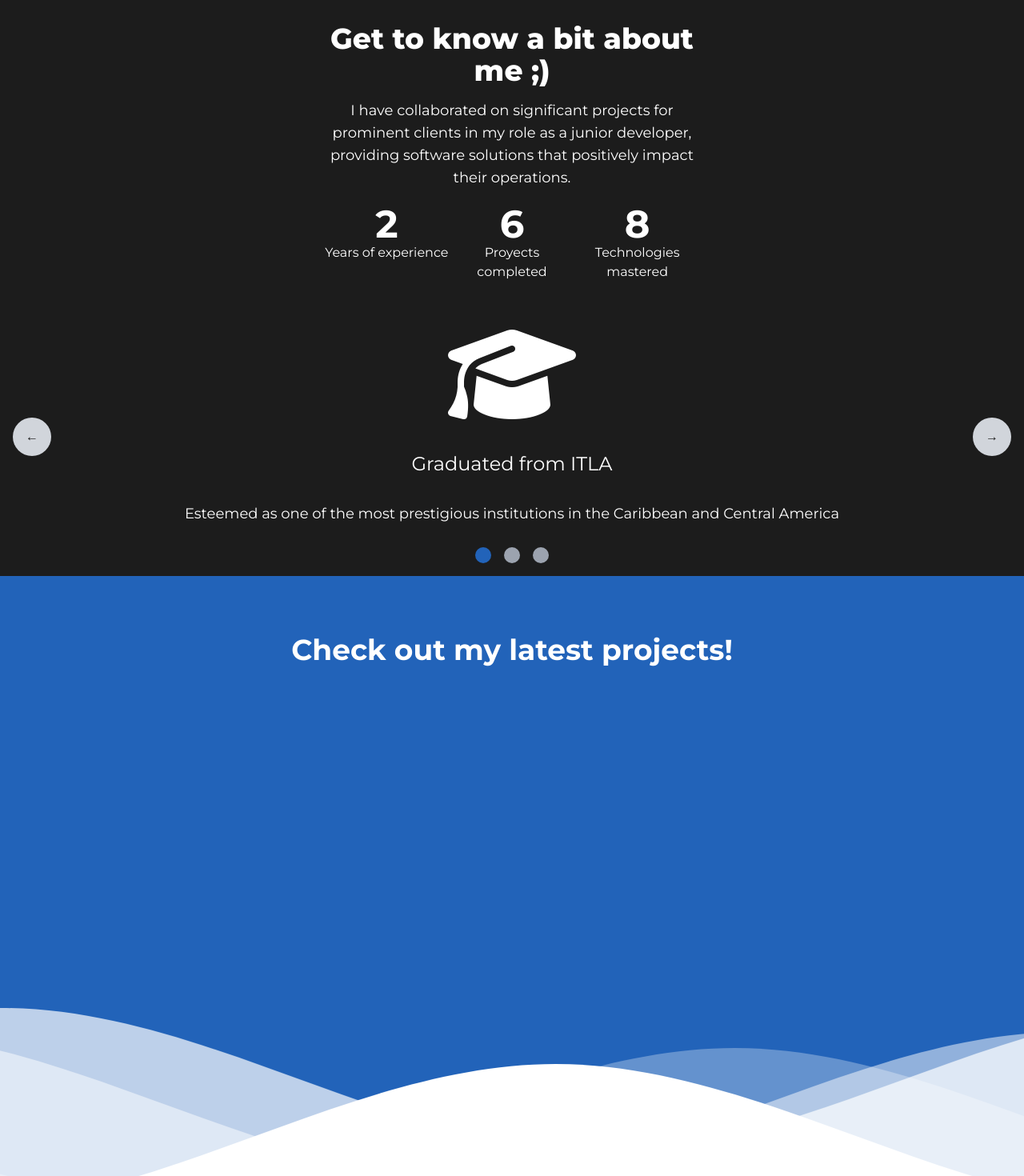
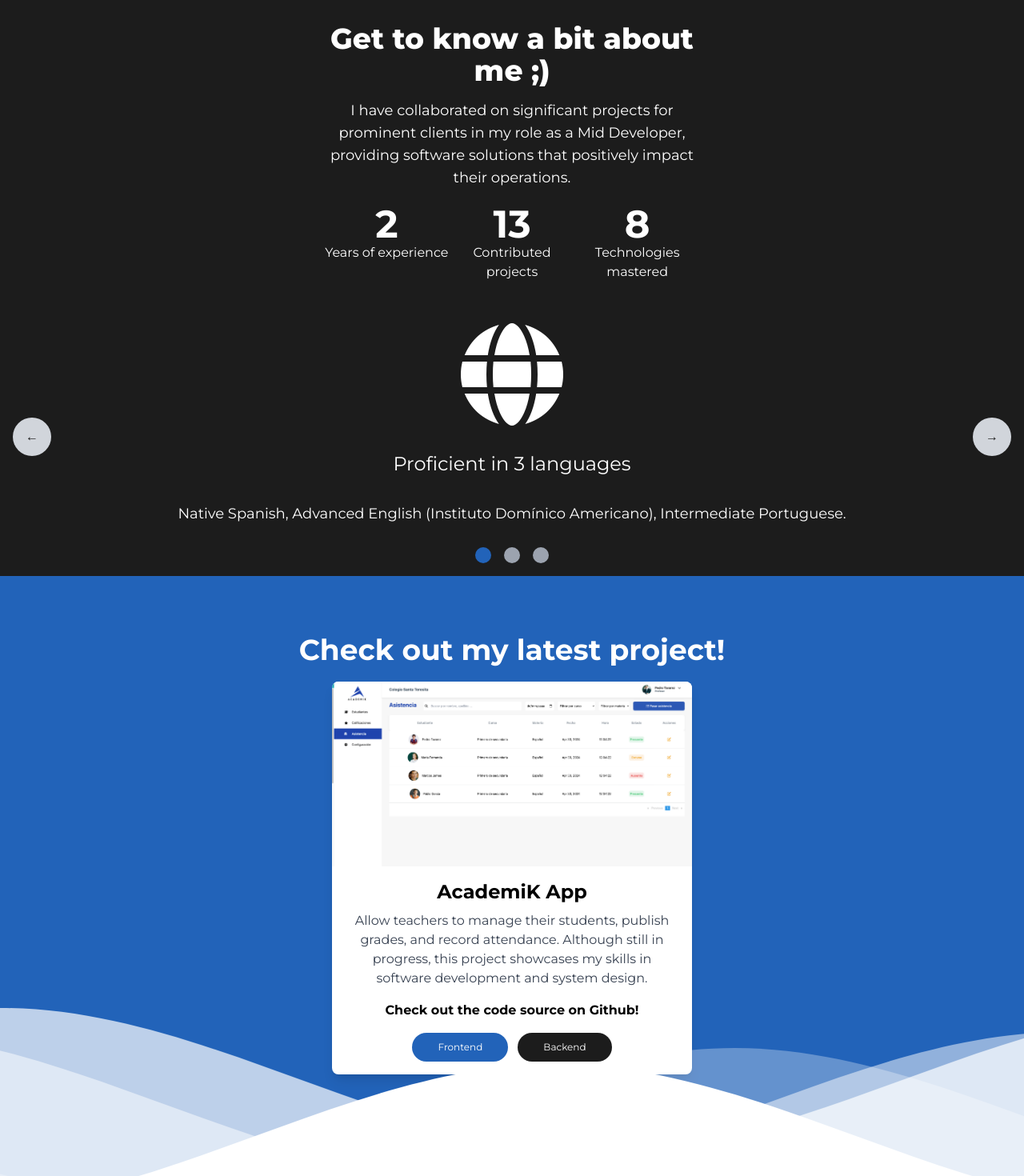
Before and after one commit to nasserissat/web-portafolio, an Angular app: page /home in a window 1280 px wide. Shown: the part 880-2350 px from the top of the page at 80% size. Built offline with nearby package versions, Linux system fonts and the light colour scheme.

Commit message:
project slider added

```diff
--- a/src/app/pages/main.page.ts
+++ b/src/app/pages/main.page.ts
@@ -35,7 +35,7 @@ import { ToastrService } from 'ngx-toastr';
         <div class="grid cols-span-12 items-center text-center p-5 lg:mx-[385px]">
             <h1 class="title font-bold text-xl lg:text-4xl py-4">Get to know a bit about me ;)</h1>
             <p class="md:text-lg text-center">
-            I have collaborated on significant projects for prominent clients in my role as a junior developer, providing software solutions that positively impact their operations.
+            I have collaborated on significant projects for prominent clients in my role as a Mid Developer, providing software solutions that positively impact their operations.
             </p>
         </div>
         <div class="grid grid-cols-3 items-center text-center p-5 py-0 lg:mx-[385px]">
@@ -49,7 +49,7 @@ import { ToastrService } from 'ngx-toastr';
         </div>
         <div class="grid grid-cols-3 text-center p-5 pt-0 pb-0 lg:pb-5 lg:mx-[385px]">
             <h3>Years of experience</h3>
-            <h3>Proyects completed</h3>
+            <h3>Contributed projects</h3>
             <h3>Technologies mastered</h3>
         </div>
         <app-carousel
@@ -65,19 +65,21 @@ import { ToastrService } from 'ngx-toastr';
         </app-carousel>
     </section>
     <section id="portafolio" class="wave-flex flex flex-col relative w-screen h-screen bg-primary pt-[9vh]">
-        <h1 class="sub-title text-secondary">Check out my latest projects!</h1>
-        <div class="flex-1 w-screen overflow-x-auto p-5 space-x-4  md:min-w-1/2 xl:min-w-1/3">
-  <div *ngFor="let project of projects" class="min-w-full max-h-full">
-    <div class="bg-white shadow-lg rounded-lg">
-      <img [src]="project.img" alt="{{ project.title }}" class="rounded-t-lg w-full object-cover" style="height: 200px;">
+        <h1 class="sub-title text-secondary">Check out my latest project!</h1>
+        <div class="flex-1 p-5 ">
+            <div  *ngFor="let project of projects" class="flex flex-col items-center justify-center bg-white shadow-lg rounded-lg md:w-[450px]">
+            <img [src]="project.img" alt="{{ project.title }}" class="rounded-t-lg object-contain max-h-64">
             <div class="p-4">
                 <h2 class="text-2xl font-bold mb-2">{{ project.title }}</h2>
                 <p class="text-gray-700 min-h-24">{{ project.description }}</p>
             </div>
+            <b>Check out the code source on Github!</b>
+            <div class="flex w-full items-center p-4 justify-center space-x-3 ">
+                <a href="https://github.com/nasserissat/AcademiK-Frontend" target="_blank" class="button-small bg-primary text-white hover:scale-105 duration-200 ease-in cursor-pointer hover:opacity-90 shine-effect">Frontend</a>
+                <a href="https://github.com/nasserissat/AcademiK" target="_blank" class="button-small bg-tertiary text-white hover:scale-105 duration-200 ease-in cursor-pointer hover:bg-gray-700 shine-effect">Backend</a>
             </div>
             </div>
         </div>
-
         <svg class="waves" xmlns="http://www.w3.org/2000/svg" xmlns:xlink="http://www.w3.org/1999/xlink" viewBox="0 24 150 28" preserveAspectRatio="none" shape-rendering="auto">
             <defs><path id="gentle-wave" d="M-160 44c30 0 58-18 88-18s 58 18 88 18 58-18 88-18 58 18 88 18 v44h-352z" /></defs>
             <g class="parallax">
@@ -87,7 +89,6 @@ import { ToastrService } from 'ngx-toastr';
                 <use xlink:href="#gentle-wave" x="48" y="7" fill="#fff" />
             </g>
         </svg>
-
     </section>
 
     <section class="flex flex-col w-screen max-w-screen !overflow-x-hidden pt-[9vh]">
@@ -385,33 +386,32 @@ export class MainPage {
       }
     numbersToAnimate = [
         { maxValue: 2, duration: 2000, color: "text-secondary" },
-        { maxValue: 6, duration: 2000, color: "text-secondary" },
+        { maxValue: 13, duration: 2000, color: "text-secondary" },
         { maxValue: 8, duration: 2000, color: "text-secondary" },
     ];
     customSlides: Slider[] = [
         {
-          img: '../../assets/itla.jpeg',
+          title: 'Proficient in 3 languages',
+          description: 'Native Spanish, Advanced English (Instituto Domínico Americano), Intermediate Portuguese.',
+          icon: 'fa-solid fa-globe'
+        },
+        {
           title: 'Graduated from ITLA',
           description: 'Esteemed as one of the most prestigious institutions in the Caribbean and Central America',
-          link: 'https://example.com/more-about-innovation',
           icon: 'fa-solid fa-graduation-cap'
         },
         {
-            img: '../../assets/itla.jpeg',
             title: 'Internation accreditation',
             description: 'ITLA boasts ABET accreditation, a global benchmark of excellence.',
-            link: 'https://example.com/more-about-innovation',
             icon: 'fa-solid fa-award'
-          },
-        {
-          img: '../../assets/unibejpg.jpeg',
-          title: 'UNIBE university',
-          description: 'Aprende sobre la integración de nuevas tecnologías en sistemas educativos modernos.',
-          link: 'https://example.com/more-about-education',
-          icon: 'fa-solid fa-microchip'
           }
       ];
-      projects: Slider[] = [];
+      projects: Slider[] = [
+        {img: 'assets/attendance-ak.png',
+        title: 'AcademiK App',
+        description: 'Allow teachers to manage their students, publish grades, and record attendance. Although still in progress, this project showcases my skills in software development and system design.',
+        icon: 'fa-solid fa-globe'}
+      ];
       technologies = [
         { imgSrc: 'assets/angular-logo.png', name: 'Angular' },
         { imgSrc: 'assets/tailwind-logo.png', name: 'Tailwind CSS' },
```
Also changed, not shown: src/assets/attendance-ak.png (added), src/assets/students-ak.png (added). Lines whose indentation alone changed are shown as unchanged.
